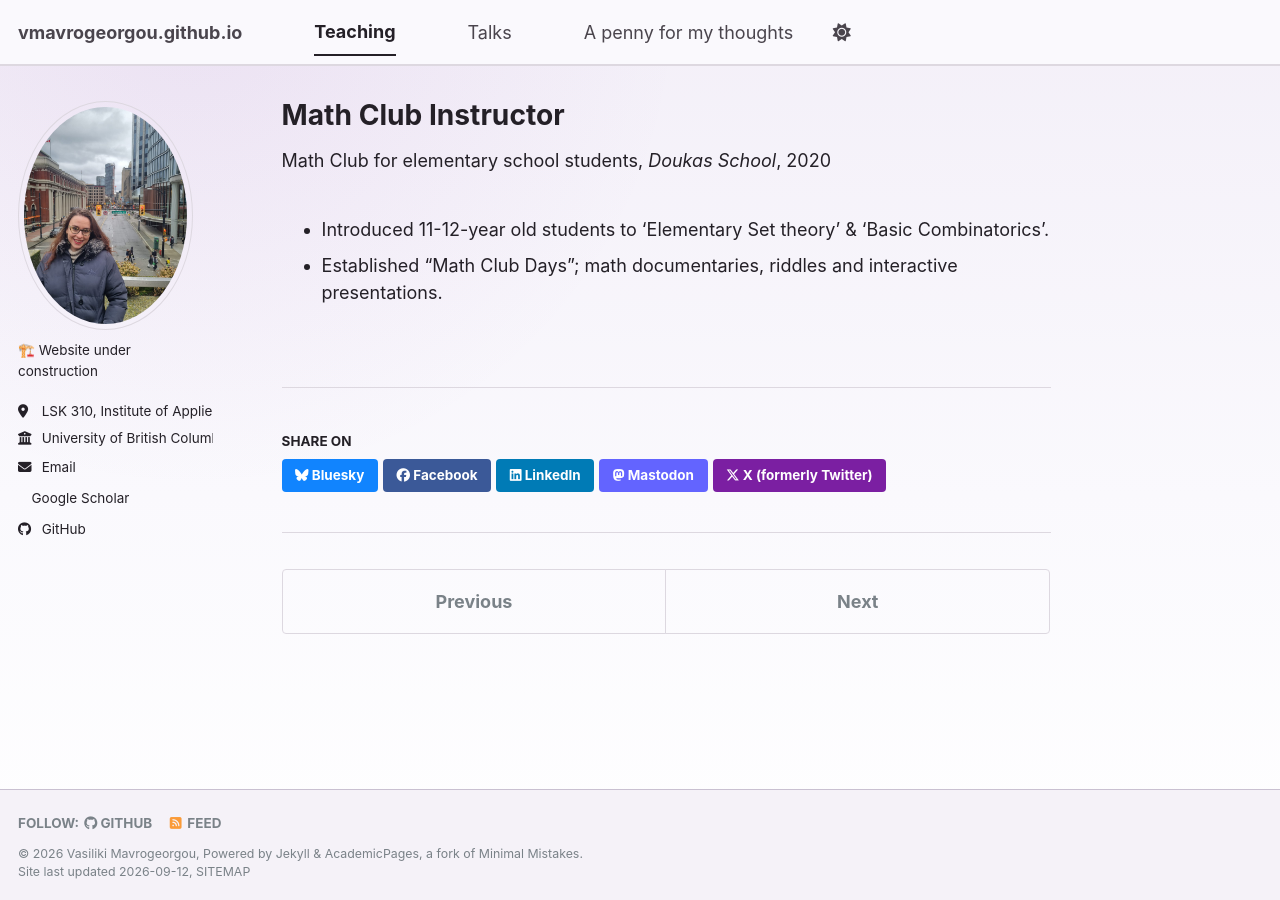
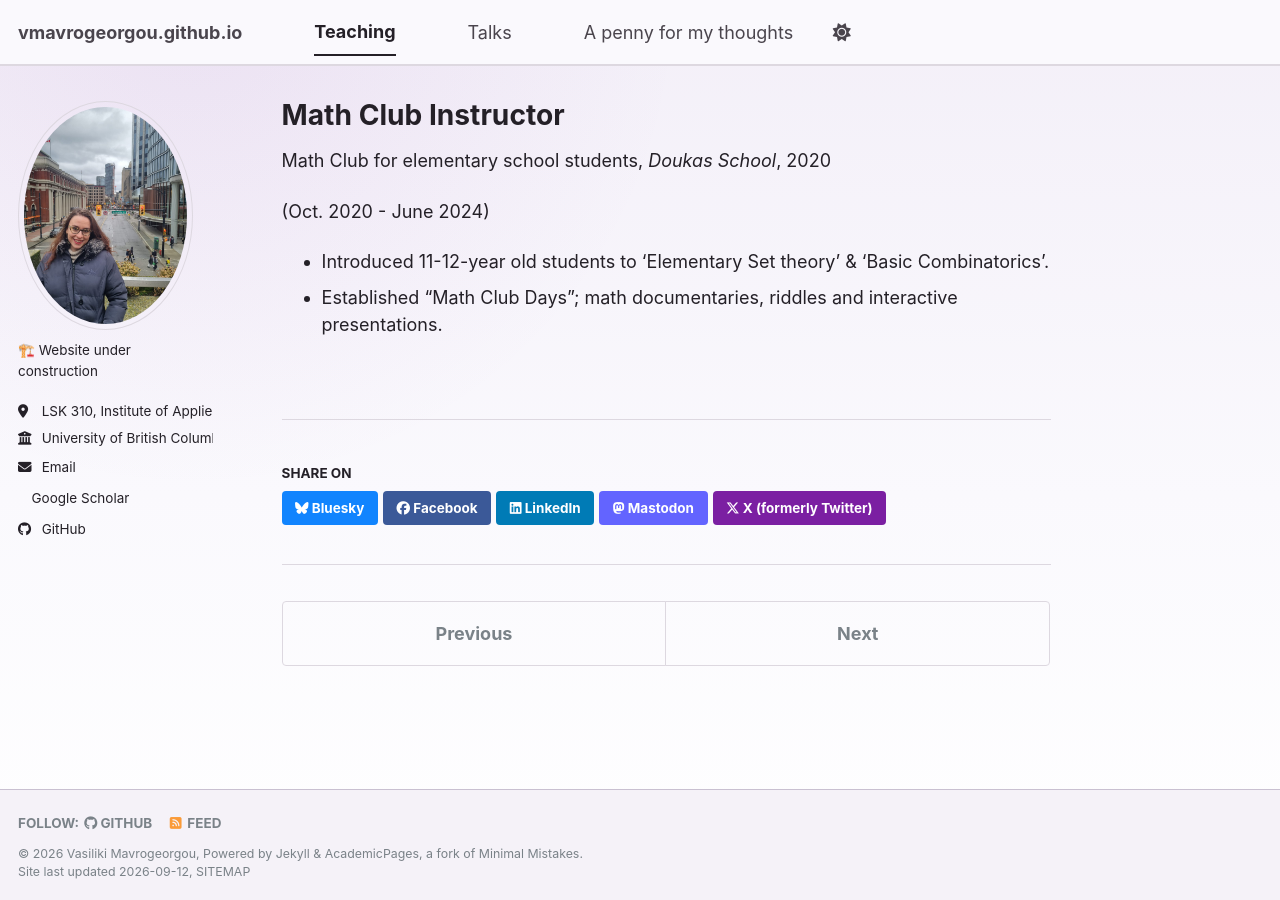
Before and after one commit to vmavrogeorgou/vmavrogeorgou.github.io, a Jekyll site: the page built from _teaching/2020-DMC-teaching-1.md, in a window 1280 px wide. Built offline with Jekyll 4.4.1, drawn with Linux system fonts in a browser that asks for light colours; a style sheet for code colours, icons or effects is not loaded.

Commit message:
Change date format and teaching period details
Updated the date format and clarified the teaching period.

```diff
--- a/_teaching/2020-DMC-teaching-1.md
+++ b/_teaching/2020-DMC-teaching-1.md
@@ -4,9 +4,10 @@ collection: teaching
 type: "Math Club for elementary school students"
 permalink: /teaching/2020-DMC-teaching-1/
 venue: "Doukas School"
-date: "Oct 2020 - May 2024"
+date: 2020-10-01
 location: "Athens, Greece"
 ---
 
+(Oct. 2020 - June 2024)
 - Introduced 11-12-year old students to ‘Elementary Set theory’ & ‘Basic Combinatorics’.
 - Established “Math Club Days”; math documentaries, riddles and interactive presentations.
```
